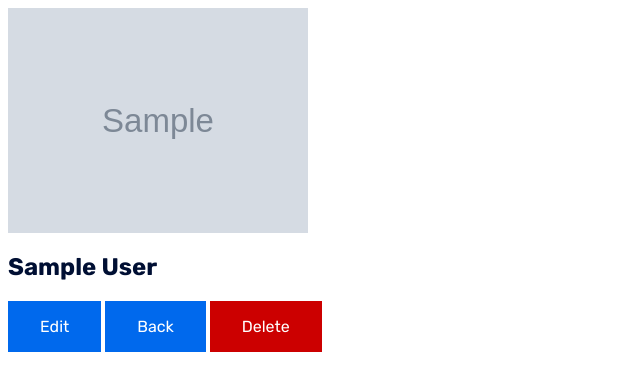
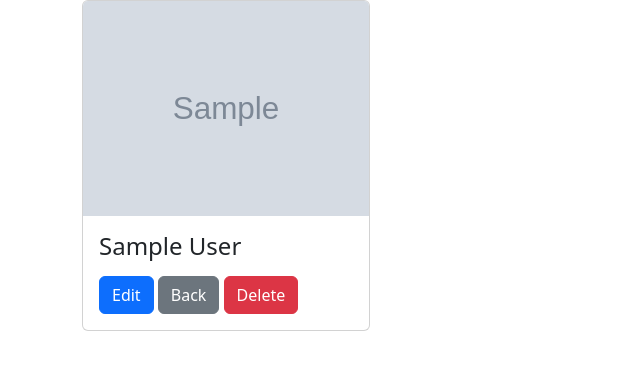
Before and after one commit to Beebops/Blogly-Exercise, a Flask app: page /users/1 in a window 1280 px wide. Shown: the top 391 px of the page, without its empty margins (0-640 px from the left). Run offline with Flask 3, Linux system fonts and the light colour scheme; tables that the repository leaves empty hold one stand-in row (values such as "Sample post"); grey boxes marked "Sample" are stand-in pictures.

```diff
--- a/app.py
+++ b/app.py
@@ -1,7 +1,7 @@
 """Blogly application."""
 
 from flask import Flask, request, render_template,  redirect
-from models import db, connect_db, User
+from models import db, connect_db, User, Post
 import os
 
 app = Flask(__name__)
--- a/requirements.txt
+++ b/requirements.txt
@@ -8,6 +8,7 @@ itsdangerous==2.1.2
 Jinja2==3.1.2
 MarkupSafe==2.1.2
 psycopg2-binary==2.9.6
+pytz==2023.3
 SQLAlchemy==2.0.9
 typing_extensions==4.5.0
 Werkzeug==2.2.3
--- a/templates/base.html
+++ b/templates/base.html
@@ -7,13 +7,19 @@
     <link rel="preconnect" href="https://fonts.googleapis.com" />
     <link rel="preconnect" href="https://fonts.gstatic.com" crossorigin />
     <link
+      href="https://cdn.jsdelivr.net/npm/bootstrap@5.3.0-alpha3/dist/css/bootstrap.min.css"
+      rel="stylesheet"
+      integrity="sha384-KK94CHFLLe+nY2dmCWGMq91rCGa5gtU4mk92HdvYe+M/SXH301p5ILy+dN9+nJOZ"
+      crossorigin="anonymous"
+    />
+    <!-- <link
       href="https://fonts.googleapis.com/css2?family=Rubik:ital,wght@0,400;0,700;1,300&display=swap"
       rel="stylesheet"
     />
-    <link rel="stylesheet" href="/static/style.css" />
+    <link rel="stylesheet" href="/static/style.css" /> -->
     <title>{% block title %}{% endblock %}</title>
   </head>
   <body>
-    {% block content %}{% endblock %}
+    <div class="container-md">{% block content %}{% endblock %}</div>
   </body>
 </html>
--- a/templates/users/new.html
+++ b/templates/users/new.html
@@ -1,7 +1,7 @@
 {% extends 'base.html' %} {% block title %}User List{% endblock %} {% block
 content %}
 
-<h1>Create User</h1>
+<h1 class="h1">Create User</h1>
 <form action="/users/new" method="POST">
   <p>
     <label for="first_name">First Name</label>
@@ -30,8 +30,8 @@ content %}
       placeholder="Provide an image of this user"
     />
   </p>
-  <button class="link-btn">Add</button>
-  <a href="/users" class="link-btn">Back</a>
+  <button class="btn btn-primary">Add</button>
+  <a href="/users" class="btn btn-secondary">Back</a>
 </form>
 
 {% endblock %}
--- a/templates/users/show.html
+++ b/templates/users/show.html
@@ -1,12 +1,16 @@
 {% extends 'base.html' %} {% block title %}User List{% endblock %} {% block
 content %}
 
-<img src="{{user.image_url}}" alt="user avatar" class="avatar" />
-<h2>{{user.first_name}} {{user.last_name}}</h2>
-<form action="/users/{{user.id}}/delete" method="POST">
-  <a href="/users/{{user.id}}/edit" class="link-btn">Edit</a>
-  <a href="/users" class="link-btn">Back</a>
-  <button class="delete-btn">Delete</button>
-</form>
-
+<div class="card" style="width: 18rem">
+  <img src="{{user.image_url}}" alt="user avatar" class="card-img-top" />
+  <div class="card-body">
+    <h4 class="card-title h4">{{user.first_name}} {{user.last_name}}</h4>
+    <p class="card-text"></p>
+    <form action="/users/{{user.id}}/delete" method="POST">
+      <a href="/users/{{user.id}}/edit" class="btn btn-primary">Edit</a>
+      <a href="/users" class="btn btn-secondary">Back</a>
+      <button class="btn btn-danger">Delete</button>
+    </form>
+  </div>
+</div>
 {% endblock %}
```
Also changed, not shown: models.py (+36 -1 lines), seed.py (+14 -8 lines), templates/users/edit.html (+5 -5 lines), templates/users/index.html (+10 -6 lines), test_models.py (+6 -2 lines).
